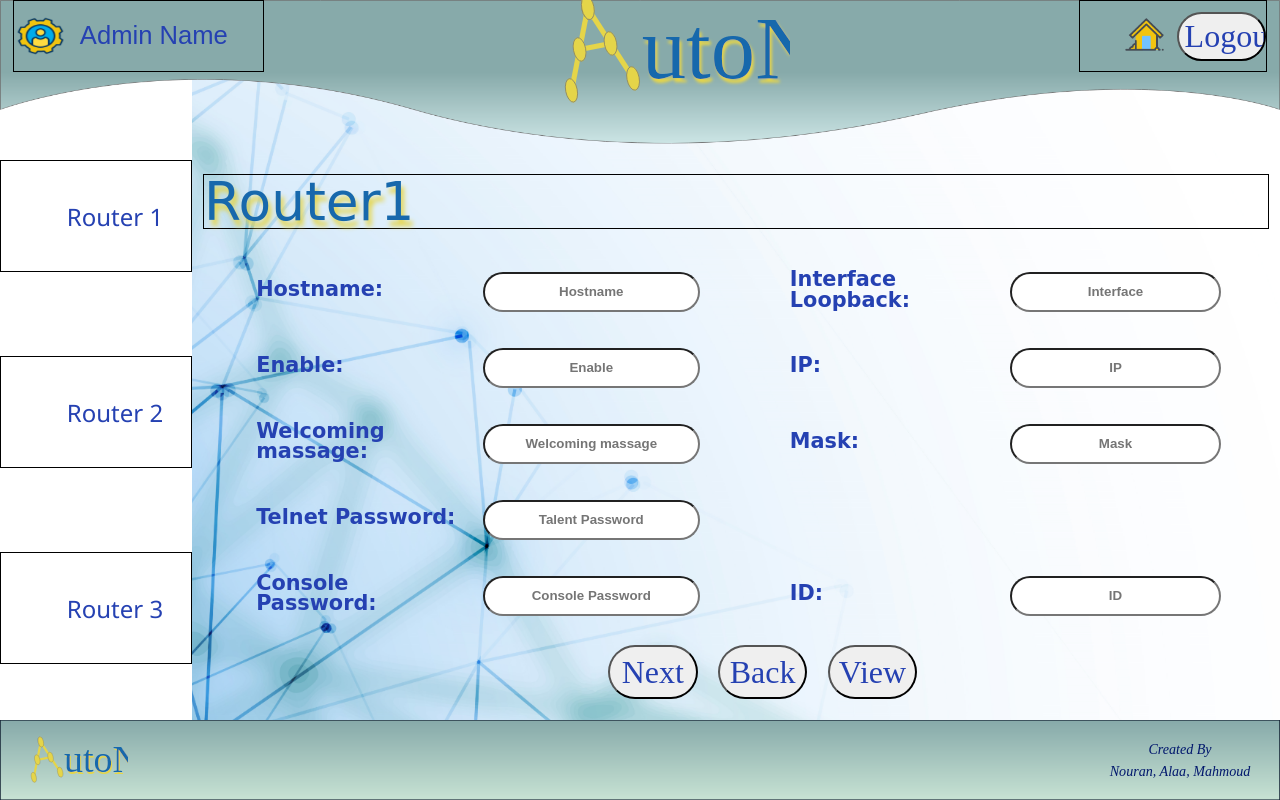
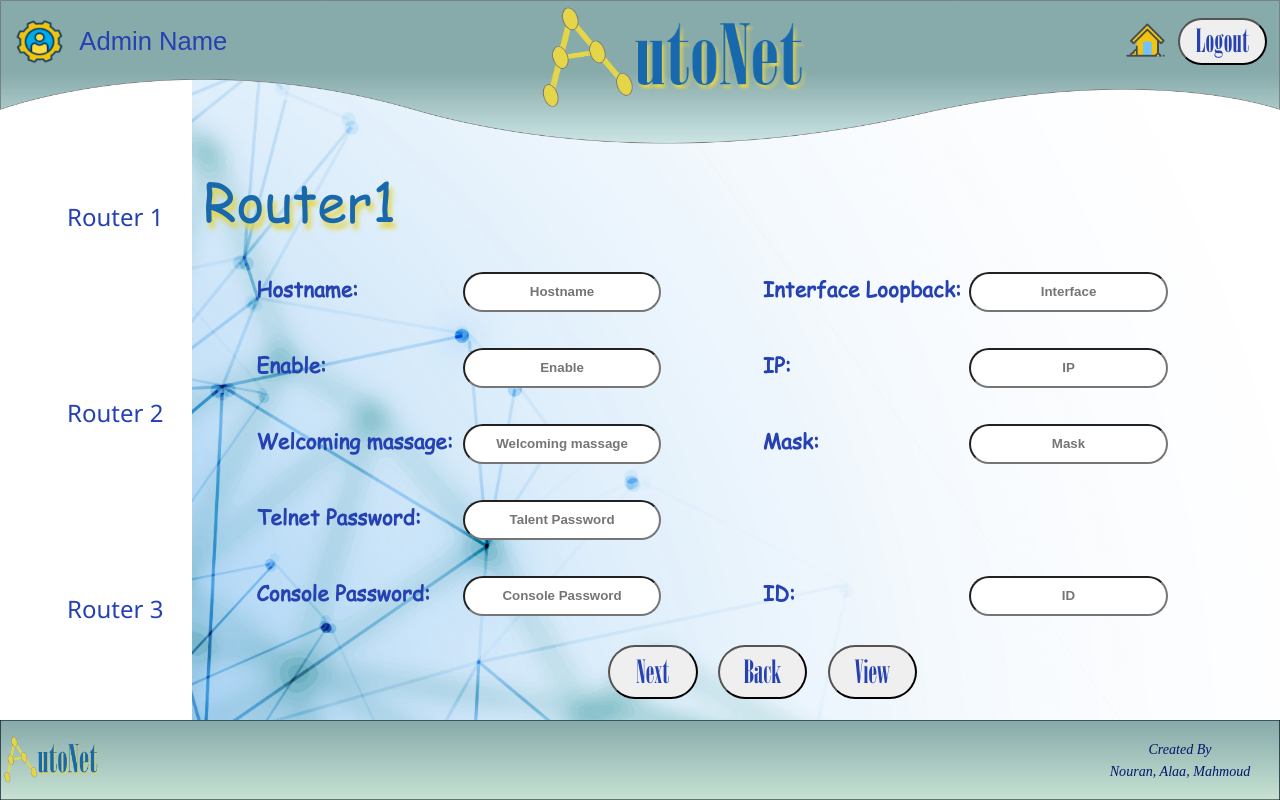
Before and after one commit to Nouran-Ebrahim/Graduation_Project, a PHP site: page /pages/router1.html in a window 1280 px wide. Run offline with PHP 8.4, Linux system fonts and the light colour scheme.

Commit message:
Router1 unfinished

```diff
--- a/css/style.css
+++ b/css/style.css
@@ -1,6 +1,17 @@
 * {
     box-sizing: border-box;
 }
+
+@font-face{
+    font-family: onyximport;
+    src: url("../fonts/onyx/ONYX.TTF");
+}
+
+@font-face{
+    font-family: Comicimport;
+    src: url("../fonts/Comic/COMIC.TTF");
+}
+
 html{
     height: 100%;
 }
@@ -264,13 +277,12 @@ input[name="log"]:hover{
 
 /*adminSettingsIcon properties*/
 .adminSettings{
-    border: black solid 1px;
+
     grid-area: Admin;
     display: grid;
     align-items: center;
     justify-content: start;
     height: 50%;
-
     grid-template-columns: 25% 80%;
     grid-template-areas: "Icon Name";
     column-gap: 0.3vw;
@@ -278,6 +290,10 @@ input[name="log"]:hover{
 .AdSetIcon{
     grid-area: Icon;
     height: 60%;
+    width: 100%;
+}
+.AdSetIcon img{
+    height: 100%;
     width: 100%;
 }
 
@@ -312,12 +329,12 @@ input[name="log"]:hover{
 }
 
 .hLogo{
-    height:14vh;
-    width: 400px;
+    height:90%;
+    width: 90%;
 }
 /*Logout & Home buttons properties*/
 .HomeAndLog{
-    border: solid black 1px;
+
     grid-area: buttons;
     height: 50%;
     display: grid;
@@ -351,9 +368,10 @@ input[name="log"]:hover{
 }
 .button{
     width: 7vw;
-    height: 100%;
-    border-radius: 3.5vh;
-    font-family: Onyx;
+    height: 80%;
+    border-radius: 4vh;
+    font-family: onyximport;
+
     font-style: normal;
     font-weight: normal;
     font-size: 2.5vw;
@@ -452,10 +470,10 @@ input[name="log"]:hover{
 }
 
 .name{
-    border: black solid 1px;
+
     margin: 0px;
     grid-area: header;
-    font-family: Comic Sans MS;
+    font-family: Comicimport;
     font-style: normal;
     font-weight: normal;
     font-size:40pt;
@@ -474,17 +492,16 @@ input[name="log"]:hover{
 }
 
 .Scontainer{
-    display: grid;
+    display: flex;
     grid-area: Scontainer;
-    grid-template-columns: auto auto;
-    column-gap: 4%;
-    grid-template-areas: "S1 S2";
 }
 
 .S1{
     grid-area: S1;
+    width: 50%;
 }
 .S2{
+    width: 50%;
     grid-area: S2;
 }
 .View{
@@ -543,8 +560,8 @@ input[name="log"]:hover{
     margin-bottom: 2% ;
     grid-area: labels;
     font-size: calc(1vw + 1vh);
-    font-family:'Turret Road', cursive;;
-    font-weight: bolder;
+    font-family:Comicimport;
+    font-weight:bold;
     justify-self: start;
     color: #2541B2;
 }
@@ -603,8 +620,8 @@ input[name="View"]{
     align-items: center;
     justify-content: flex-start;
 }
-.fLogo svg{
-    width: 30%;
+.fLogo img{
+    width: fit-content;
     height: 6vh;
 
 }
@@ -613,10 +630,7 @@ input[name="View"]{
 /******Footer Ends******/
 
 @media only screen and (max-width: 1280px) {
-    .clr{
-        border: black solid 1px;
 
-    }
     .clr p{
         font-size: 150%;
     }
--- /dev/null
+++ b/fonts/Comic/sharefonts.net.txt
@@ -0,0 +1 @@
+Free download fonts at http://sharefonts.net
--- /dev/null
+++ b/fonts/onyx/sharefonts.net.txt
@@ -0,0 +1 @@
+Free download fonts at http://sharefonts.net
--- a/pages/router1.html
+++ b/pages/router1.html
@@ -24,57 +24,13 @@
     <div class = "heading">
       <div class = "heading_container">
           <div class = "adminSettings">
-                  <img src="../images/settings_icon.png" class="AdSetIcon" alt="AdminSettingsIcon" />
+                  <a class="AdSetIcon" href="../pages/admin_settings.html">
+                    <img src="../images/settings_icon.png" alt="AdminSettingsIcon" />
+                  </a>
                   <p class="adminName">Admin Name</p>
           </div>
           <div class = "Logo">
-              <svg class="hLogo" xmlns="http://www.w3.org/2000/svg" xmlns:xlink="http://www.w3.org/1999/xlink" width="365.343" height="174" viewBox="0 0 365.343 174">
-                  <defs>
-                    <filter id="utoNet" x="131.343" y="0" width="234" height="174" filterUnits="userSpaceOnUse">
-                      <feOffset dx="3" dy="6" input="SourceAlpha"/>
-                      <feGaussianBlur stdDeviation="2.5" result="blur"/>
-                      <feFlood flood-color="#e5d549"/>
-                      <feComposite operator="in" in2="blur"/>
-                      <feComposite in="SourceGraphic"/>
-                    </filter>
-                  </defs>
-                  <g id="websit_name" data-name="websit name" transform="translate(-677.157 -31.5)">
-                    <g id="Group_2" data-name="Group 2" transform="translate(-50 1)">
-                      <g transform="matrix(1, 0, 0, 1, 727.16, 30.5)" filter="url(#utoNet)">
-                        <text id="utoNet-2" data-name="utoNet" transform="translate(135.84 130.5)" fill="#1768ac" font-size="138" font-family="Onyx"><tspan x="0" y="0">utoNet</tspan></text>
-                      </g>
-                    </g>
-                    <g id="Group_1" data-name="Group 1" transform="translate(414.278 -352.09) rotate(-11)">
-                      <line id="Line_1" data-name="Line 1" x2="48.926" y2="120.897" transform="translate(231.647 458.275)" fill="none" stroke="#e5d549" stroke-width="8"/>
-                      <line id="Line_2" data-name="Line 2" x1="48.926" y2="120.897" transform="translate(182.72 458.275)" fill="none" stroke="#e5d549" stroke-width="8"/>
-                      <line id="Line_3" data-name="Line 3" x2="48.926" transform="translate(207.352 519.049)" fill="none" stroke="#e5d549" stroke-width="8"/>
-                      <g id="Ellipse_1" data-name="Ellipse 1" transform="translate(246.081 499.8)" fill="#e5d549" stroke="#707070" stroke-linejoin="bevel" stroke-width="1">
-                        <ellipse cx="10" cy="19" rx="10" ry="19" stroke="none"/>
-                        <ellipse cx="10" cy="19" rx="9.5" ry="18.5" fill="none"/>
-                      </g>
-                      <g id="Ellipse_6" data-name="Ellipse 6" transform="translate(197.081 499.8)" fill="#e5d549" stroke="#707070" stroke-linejoin="bevel" stroke-width="1">
-                        <ellipse cx="10" cy="19" rx="10" ry="19" stroke="none"/>
-                        <ellipse cx="10" cy="19" rx="9.5" ry="18.5" fill="none"/>
-                      </g>
-                      <g id="Ellipse_3" data-name="Ellipse 3" transform="translate(270.081 559.8)" fill="#e5d549" stroke="#707070" stroke-linejoin="bevel" stroke-width="1">
-                        <ellipse cx="10" cy="19" rx="10" ry="19" stroke="none"/>
-                        <ellipse cx="10" cy="19" rx="9.5" ry="18.5" fill="none"/>
-                      </g>
-                      <g id="Ellipse_7" data-name="Ellipse 7" transform="translate(173.081 559.8)" fill="#e5d549" stroke="#707070" stroke-linejoin="bevel" stroke-width="1">
-                        <ellipse cx="9.5" cy="19" rx="9.5" ry="19" stroke="none"/>
-                        <ellipse cx="9.5" cy="19" rx="9" ry="18.5" fill="none"/>
-                      </g>
-                      <g id="Ellipse_4" data-name="Ellipse 4" transform="translate(222.081 438.8)" fill="#e5d549" stroke="#707070" stroke-linejoin="bevel" stroke-width="1">
-                        <ellipse cx="9.5" cy="19" rx="9.5" ry="19" stroke="none"/>
-                        <ellipse cx="9.5" cy="19" rx="9" ry="18.5" fill="none"/>
-                      </g>
-                      <g id="Ellipse_5" data-name="Ellipse 5" transform="translate(222.081 438.8)" fill="#e5d549" stroke="#707070" stroke-linejoin="bevel" stroke-width="1">
-                        <ellipse cx="10" cy="19" rx="10" ry="19" stroke="none"/>
-                        <ellipse cx="10" cy="19" rx="9.5" ry="18.5" fill="none"/>
-                      </g>
-                    </g>
-                  </g>
-              </svg>
+              <img class = "hLogo" src="../images/website name.png">
           </div>
           <div class="HomeAndLog">
               <a id="f1"  href="../pages/home.html">
@@ -113,7 +69,7 @@
         <section class = "sec">
           <p class = "name">Router1</p>
           <form class = "Settings sec1" method="post" action="../pages/router1_info.html">
-            <div class="Scontainer Scontainer2">
+            <div class="Scontainer">
               <div class = "S1 dis inactive">
                 <div class="I1 dp">
                   <label class="label"> Hostname:</label>
@@ -271,53 +227,7 @@
   </div>
   <footer class = "footer">
       <div class = "fLogo">
-          <svg xmlns="http://www.w3.org/2000/svg" xmlns:xlink="http://www.w3.org/1999/xlink" width="365.343" height="174" viewBox="0 0 365.343 174">
-              <defs>
-                <filter id="utoNet" x="131.343" y="0" width="234" height="174" filterUnits="userSpaceOnUse">
-                  <feOffset dx="3" dy="6" input="SourceAlpha"/>
-                  <feGaussianBlur stdDeviation="2.5" result="blur"/>
-                  <feFlood flood-color="#e5d549"/>
-                  <feComposite operator="in" in2="blur"/>
-                  <feComposite in="SourceGraphic"/>
-                </filter>
-              </defs>
-              <g id="websit_name" data-name="websit name" transform="translate(-677.157 -31.5)">
-                <g id="Group_2" data-name="Group 2" transform="translate(-50 1)">
-                  <g transform="matrix(1, 0, 0, 1, 727.16, 30.5)" filter="url(#utoNet)">
-                    <text id="utoNet-2" data-name="utoNet" transform="translate(135.84 130.5)" fill="#1768ac" font-size="138" font-family="Onyx"><tspan x="0" y="0">utoNet</tspan></text>
-                  </g>
-                </g>
-                <g id="Group_1" data-name="Group 1" transform="translate(414.278 -352.09) rotate(-11)">
-                  <line id="Line_1" data-name="Line 1" x2="48.926" y2="120.897" transform="translate(231.647 458.275)" fill="none" stroke="#e5d549" stroke-width="8"/>
-                  <line id="Line_2" data-name="Line 2" x1="48.926" y2="120.897" transform="translate(182.72 458.275)" fill="none" stroke="#e5d549" stroke-width="8"/>
-                  <line id="Line_3" data-name="Line 3" x2="48.926" transform="translate(207.352 519.049)" fill="none" stroke="#e5d549" stroke-width="8"/>
-                  <g id="Ellipse_1" data-name="Ellipse 1" transform="translate(246.081 499.8)" fill="#e5d549" stroke="#707070" stroke-linejoin="bevel" stroke-width="1">
-                    <ellipse cx="10" cy="19" rx="10" ry="19" stroke="none"/>
-                    <ellipse cx="10" cy="19" rx="9.5" ry="18.5" fill="none"/>
-                  </g>
-                  <g id="Ellipse_6" data-name="Ellipse 6" transform="translate(197.081 499.8)" fill="#e5d549" stroke="#707070" stroke-linejoin="bevel" stroke-width="1">
-                    <ellipse cx="10" cy="19" rx="10" ry="19" stroke="none"/>
-                    <ellipse cx="10" cy="19" rx="9.5" ry="18.5" fill="none"/>
-                  </g>
-                  <g id="Ellipse_3" data-name="Ellipse 3" transform="translate(270.081 559.8)" fill="#e5d549" stroke="#707070" stroke-linejoin="bevel" stroke-width="1">
-                    <ellipse cx="10" cy="19" rx="10" ry="19" stroke="none"/>
-                    <ellipse cx="10" cy="19" rx="9.5" ry="18.5" fill="none"/>
-                  </g>
-                  <g id="Ellipse_7" data-name="Ellipse 7" transform="translate(173.081 559.8)" fill="#e5d549" stroke="#707070" stroke-linejoin="bevel" stroke-width="1">
-                    <ellipse cx="9.5" cy="19" rx="9.5" ry="19" stroke="none"/>
-                    <ellipse cx="9.5" cy="19" rx="9" ry="18.5" fill="none"/>
-                  </g>
-                  <g id="Ellipse_4" data-name="Ellipse 4" transform="translate(222.081 438.8)" fill="#e5d549" stroke="#707070" stroke-linejoin="bevel" stroke-width="1">
-                    <ellipse cx="9.5" cy="19" rx="9.5" ry="19" stroke="none"/>
-                    <ellipse cx="9.5" cy="19" rx="9" ry="18.5" fill="none"/>
-                  </g>
-                  <g id="Ellipse_5" data-name="Ellipse 5" transform="translate(222.081 438.8)" fill="#e5d549" stroke="#707070" stroke-linejoin="bevel" stroke-width="1">
-                    <ellipse cx="10" cy="19" rx="10" ry="19" stroke="none"/>
-                    <ellipse cx="10" cy="19" rx="9.5" ry="18.5" fill="none"/>
-                  </g>
-                </g>
-              </g>
-          </svg>
+        <img src="../images/website name.png">
       </div>
       <div class="empty"></div>
       <div class = "team">
```
Also changed, not shown: other parts of css/style.css (+25 -14 lines), fonts/Comic/COMIC.TTF (added), fonts/Comic/ComicSansMS3.ttf (added), fonts/Comic/comici.ttf (added), fonts/Comic/comicz.ttf (added), fonts/Comic/design.graffiti.comicsansms.ttf (added), fonts/Comic/design.graffiti.comicsansmsgras.ttf (added), fonts/onyx/NIRVANA.TTF (added), fonts/onyx/ONYX.TTF (added), fonts/onyx/unicode.onyx.ttf (added).
